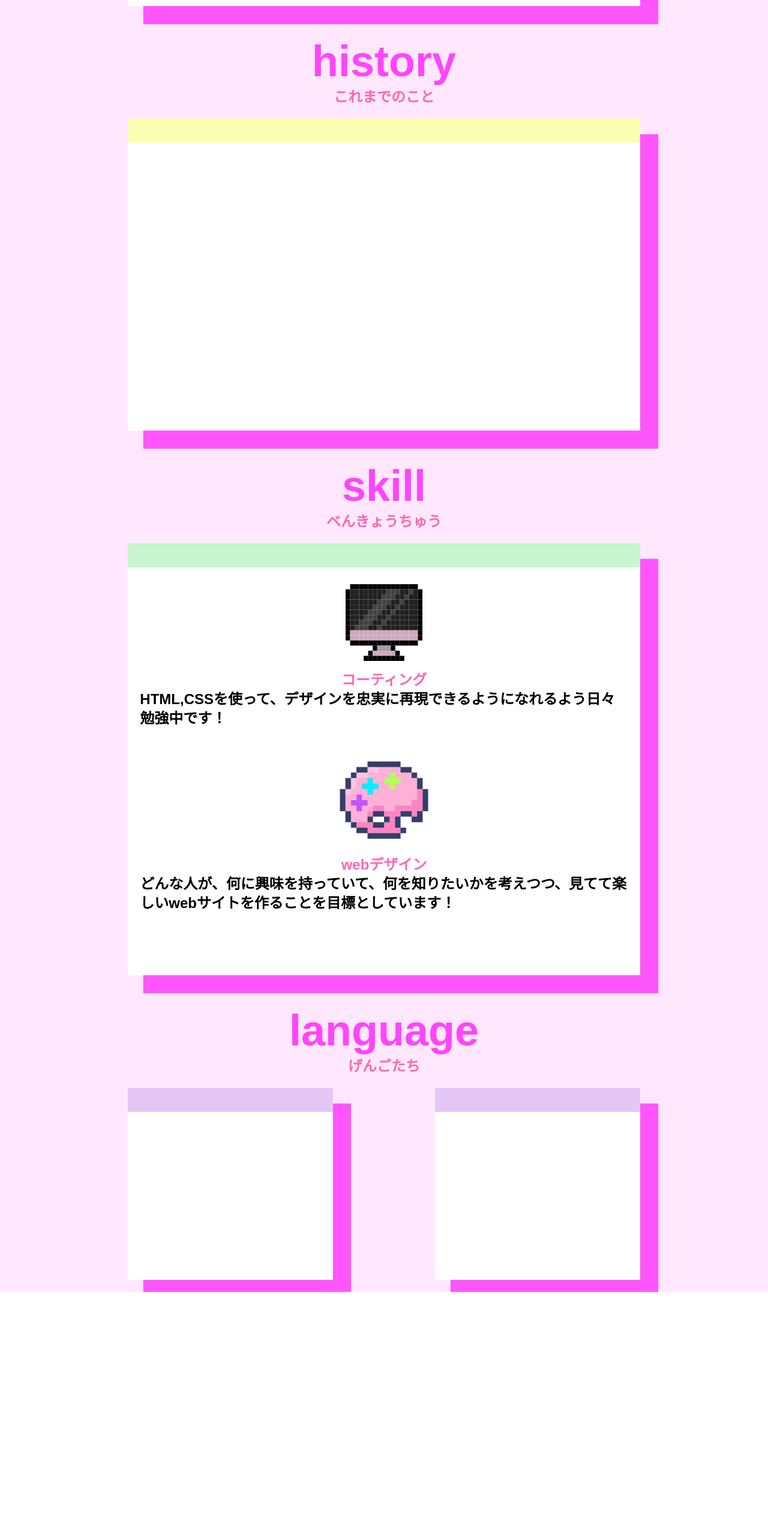
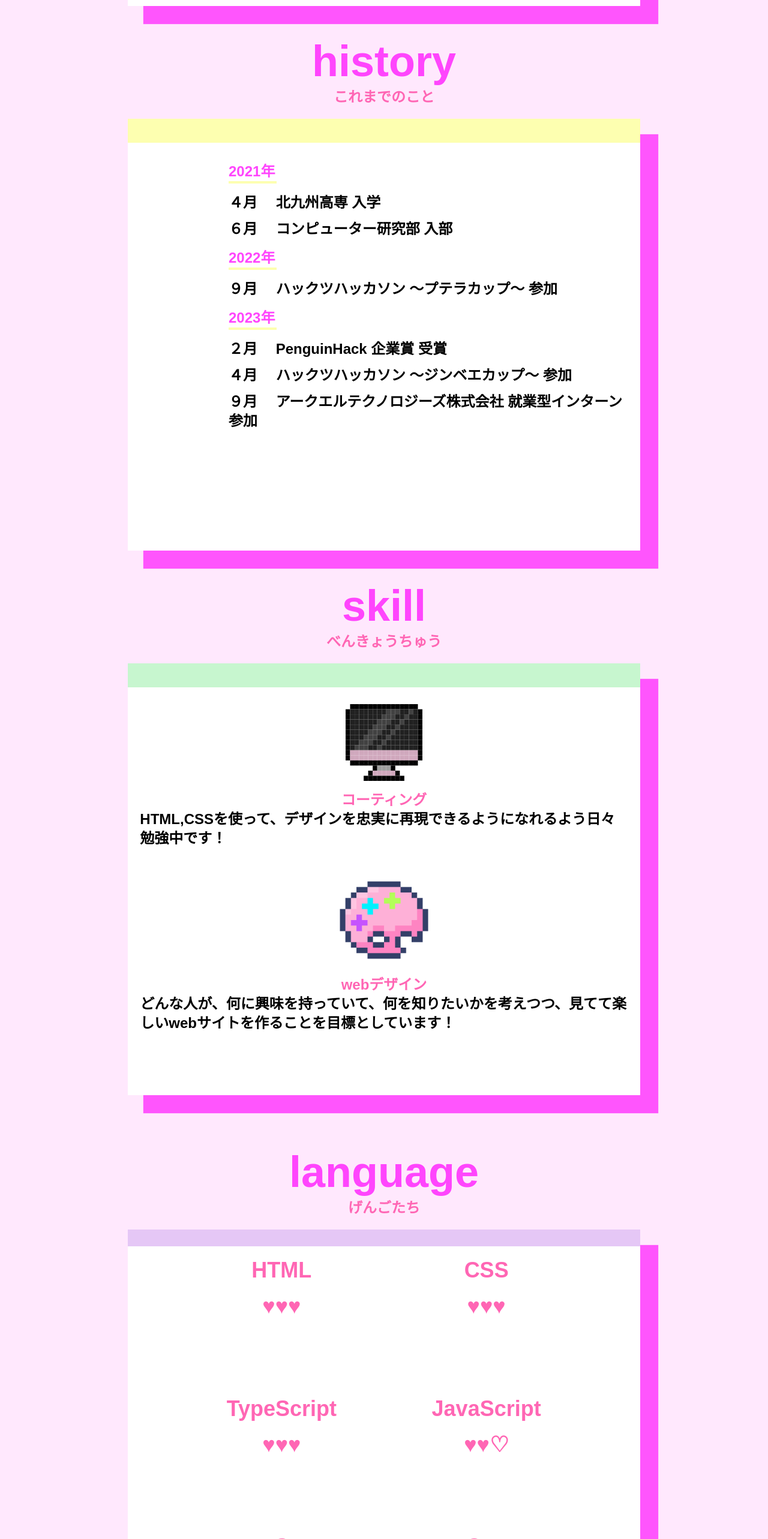
Before and after one commit to yama-chiiii/portfolio, a Next.js app: page / in a window 1280 px wide. Shown: the part 1454-4020 px from the top of the page at 60% size. Before the commit the page ends 3608 px from the top, so only its background shows below. Built offline with nearby package versions, Linux system fonts and the light colour scheme; a web font is replaced by a local one.

Commit message:
おおまかな形作成

```diff
--- a/src/app/page.tsx
+++ b/src/app/page.tsx
@@ -1,3 +1,5 @@
+"use client";
+import { Language } from "@/component/language";
 import { Title } from "@/component/title";
 
 export default function Home() {
@@ -16,8 +18,8 @@ export default function Home() {
                 </div>
             </div>
             <div className="flex justify-center">
-                {/* ぷろふぃーる */}
                 <div className="w-2/3 min-h-screen flex flex-col items-center bg-light-pink">
+                    {/* ぷろふぃーる */}
                     <Title title="profile" subTitle="じぶんについて" />
                     <div className="w-full h-520 flex flex-col items-center my-20 bg-white font-Dot font-extrabold text-2xl shadow-pink">
                         <div className="w-full h-40 pb-12 bg-light-blue" />
@@ -30,17 +32,41 @@ export default function Home() {
                         <h2 className="mt-16">しゅっしん：ふくおかけん</h2>
                         <h2 className="mt-16 mb-32">しょぞく：きたきゅうしゅうこうせん</h2>
                     </div>
+
                     {/* ↓余白を一旦divで作成している */}
                     <div className="w-full h-36" />
 
-                    <div className="text-7xl font-Dot font-semibold text-vivid-pink">history</div>
-                    <div className="mt-8 text-2xl font-Dot font-semibold text-red-pink">これまでのこと</div>
-                    <div className="w-full h-520 z-20 my-20 flex flex-col items-center bg-white font-Dot font-extrabold text-2xl shadow-pink">
-                        <div className="w-full h-40 bg-light-yellow"></div>
+                    {/* ひすとりー */}
+                    <Title title="history" subTitle="これまでのこと" />
+                    {/* <div className="text-7xl font-Dot font-semibold text-vivid-pink">history</div>
+                    <div className="mt-8 text-2xl font-Dot font-semibold text-red-pink">これまでのこと</div> */}
+                    <div className="w-full h-720 z-20 my-20 flex flex-col items-center bg-white font-Dot font-extrabold text-2xl shadow-pink">
+                        <div className="w-full h-40 bg-light-yellow" />
+                        <div className="w-full flex flex-row">
+                            <div className="w-1/5">
+                                {/* <div
+                                    className="absolute left-1/2 top-0 bg-light-yellow w-1 h-full transform -translate-x-1/2 vertical-line"
+                                    style={{ height: `${scrollY}px` }}
+                                ></div> */}
+                            </div>
+                            <div className="mx-4 my-16">
+                                <h2 className="w-80 my-16 text-vivid-pink border-b-4 border-light-yellow">2021年</h2>
+                                <p className="mb-12">４月 　北九州高専 入学 </p>
+                                <p className="mb-12">６月 　コンピューター研究部 入部 </p>
+                                <h2 className="w-80 my-16 text-vivid-pink border-b-4 border-light-yellow">2022年</h2>
+                                <p className="mb-12">９月 　ハックツハッカソン ～プテラカップ～ 参加 </p>
+                                <h2 className="w-80 my-16 text-vivid-pink border-b-4 border-light-yellow">2023年</h2>
+                                <p className="mb-12">２月 　PenguinHack 企業賞 受賞 </p>
+                                <p className="mb-12">４月 　ハックツハッカソン ～ジンベエカップ～ 参加</p>
+                                <p className="mb-12">９月 　アークエルテクノロジーズ株式会社 就業型インターン 参加</p>
+                            </div>
+                        </div>
                     </div>
 
                     {/* ↓余白を一旦divで作成している */}
                     <div className="w-full h-36" />
+
+                    {/* すきる */}
                     <Title title="skill" subTitle="べんきょうちゅう" />
                     <div className="w-full h-720 my-20 flex flex-col items-center bg-white font-Dot font-extrabold text-2xl shadow-pink">
                         <div className="w-full h-40 bg-light-green" />
@@ -60,13 +86,23 @@ export default function Home() {
 
                     {/* ↓余白を一旦divで作成している */}
                     <div className="w-full h-36" />
+
+                    {/* げんご */}
+                    <div className="w-full h-36" />
                     <Title title="language" subTitle="げんごたち" />
-                    <div className="w-full h-1200 flex justify-between">
-                        <div className="w-2/5 h-320 my-20 flex flex-col items-center bg-white font-Dot font-extrabold text-2xl shadow-pink">
-                            <div className="w-full h-40 bg-light-purple" />
+                    <div className="w-full h-720 my-20 flex flex-col items-center bg-white font-Dot font-extrabold text-2xl shadow-pink">
+                        <div className="w-full h-40 bg-light-purple" />
+                        <div className="w-4/5 h-300 mt-20 flex justify-between ">
+                            <Language language="HTML" heart="♥♥♥"></Language>
+                            <Language language="CSS" heart="♥♥♥"></Language>
                         </div>
-                        <div className="w-2/5 h-320 my-20 flex flex-col items-center bg-white font-Dot font-extrabold text-2xl shadow-pink">
-                            <div className="w-full h-40 bg-light-purple" />
+                        <div className="w-4/5 h-300 mt-20 flex justify-between ">
+                            <Language language="TypeScript" heart="♥♥♥"></Language>
+                            <Language language="JavaScript" heart="♥♥♡"></Language>
+                        </div>
+                        <div className="w-4/5 h-300 mt-20 flex justify-between ">
+                            <Language language="C" heart="♥♥♡"></Language>
+                            <Language language="C++" heart="♥♡♡"></Language>
                         </div>
                     </div>
                 </div>
--- /dev/null
+++ b/src/component/language.tsx
@@ -0,0 +1,15 @@
+type Language = {
+    language: string;
+    heart: string;
+};
+
+export const Language: React.FC<Language> = ({ language, heart }) => {
+    return (
+        <div className="w-4/5 flex justify-center">
+            <div className="w-4/5 h-200 flex flex-col items-center pt-36 w-2/5 rounded-3xl border-t-2 border-r-2 border-l-2 border-b-8 border-purple-pink text-4xl text-red-pink">
+                <div>{language}</div>
+                <div className="mt-20 text-red-600">{heart}</div>
+            </div>
+        </div>
+    );
+};
--- a/tailwind.config.ts
+++ b/tailwind.config.ts
@@ -28,6 +28,7 @@ const config: Config = {
                 "light-green": "#C7F6CF",
                 "light-purple": "#E5C7F6",
                 "normal-purple": "#B873FE",
+                "purple-pink": "#CF5CE2",
             },
             boxShadow: {
                 pink: "28px 28px 1px 2px rgba(255, 69, 253, .9)",
```
Also changed, not shown: src/app/globals.css (line endings or trailing spaces).
